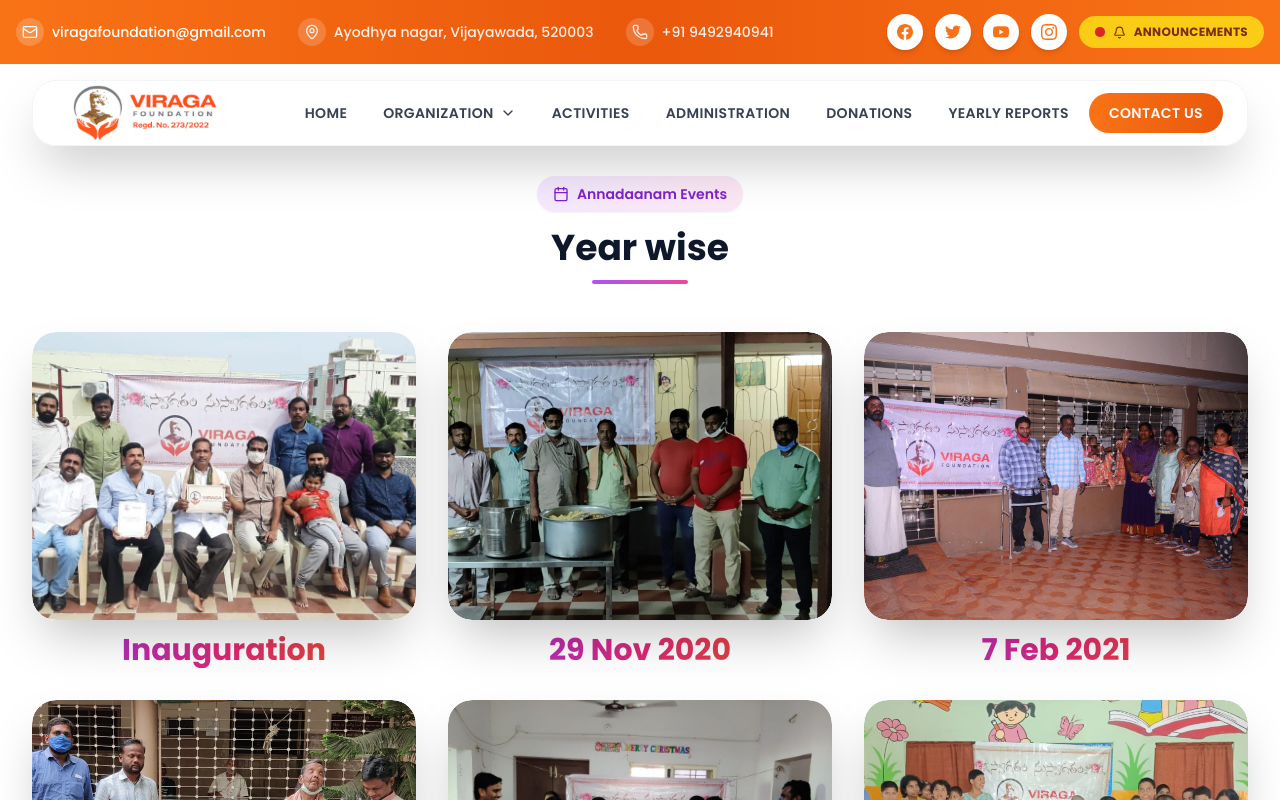
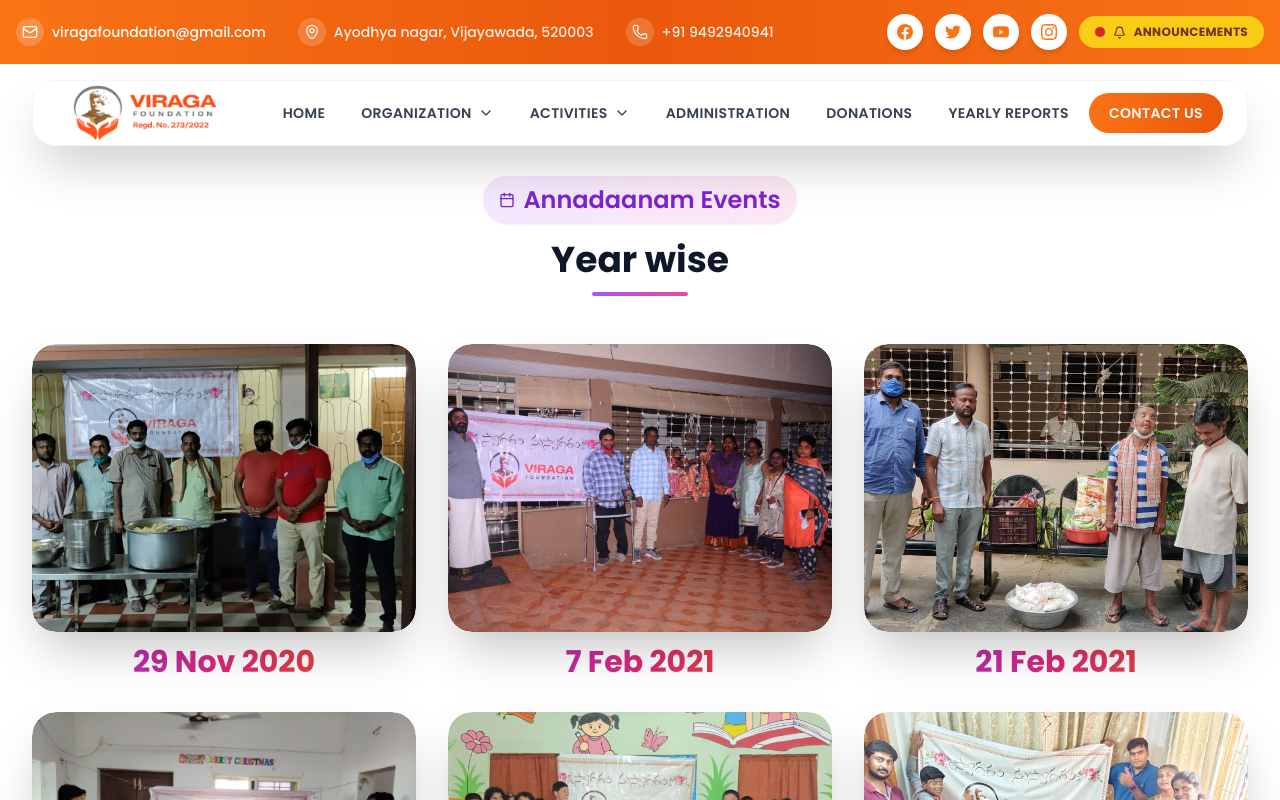
Before and after one commit to lokesh-yadav12/Viraga-foundation, a React (Vite) app: page /activities/anandam in a window 1280 px wide. Shown: the top 800 px of the page. Built offline with nearby package versions, Linux system fonts and the light colour scheme.

Commit message:
activities page fix

```diff
--- a/src/components/layout/Header.tsx
+++ b/src/components/layout/Header.tsx
@@ -176,6 +176,11 @@ const Navbar: React.FC = () => {
                         <Link to="/about" className="block px-5 py-3 text-gray-700 hover:bg-gradient-to-r hover:from-orange-50 hover:to-orange-100 hover:text-orange-600 transition-all duration-200 font-medium border-l-4 border-transparent hover:border-orange-500">
                           About Us
                         </Link>
+
+                         <Link to="/activities/anandam/inauguration" className="block px-5 py-3 text-gray-700 hover:bg-gradient-to-r hover:from-orange-50 hover:to-orange-100 hover:text-orange-600 transition-all duration-200 font-medium border-l-4 border-transparent hover:border-orange-500">
+                          Foundation Inception
+                        </Link>
+
                         <Link to="/objectives" className="block px-5 py-3 text-gray-700 hover:bg-gradient-to-r hover:from-orange-50 hover:to-orange-100 hover:text-orange-600 transition-all duration-200 font-medium border-l-4 border-transparent hover:border-orange-500">
                           Objectives
                         </Link>
@@ -189,10 +194,48 @@ const Navbar: React.FC = () => {
                     </div>
                   </div>
 
-                  <Link to="/activities" className="px-4 py-2 text-gray-700 hover:text-orange-500 font-semibold text-sm tracking-wide transition-all duration-300 relative group">
+                   <div className="relative group">
+                    <button className="px-4 py-2 text-gray-700 hover:text-orange-500 font-semibold text-sm tracking-wide transition-all duration-300 flex items-center gap-1.5 relative">
+                      ACTIVITIES
+                      <ChevronDown size={16} className="transition-transform duration-300 group-hover:rotate-180" />
+                      <span className="absolute bottom-0 left-0 w-0 h-1 bg-gradient-to-r from-orange-500 to-orange-600 group-hover:w-full transition-all duration-300 rounded-full"></span>
+                    </button>
+                    <div className="absolute left-0 mt-2 w-56 bg-white shadow-2xl rounded-lg opacity-0 invisible group-hover:opacity-100 group-hover:visible transition-all duration-300 z-50 border border-gray-100 overflow-hidden">
+                      <div className="py-2">
+                        <Link to="/activities/anandam" className="block px-5 py-2 text-gray-700 hover:bg-gradient-to-r hover:from-orange-50 hover:to-orange-100 hover:text-orange-600 transition-all duration-200 font-medium border-l-4 border-transparent hover:border-orange-500">
+                          Food Donation (Narayana Seva)
+                        </Link>
+                        <Link to="/activities/scholarship" className="block px-5 py-2 text-gray-700 hover:bg-gradient-to-r hover:from-orange-50 hover:to-orange-100 hover:text-orange-600 transition-all duration-200 font-medium border-l-4 border-transparent hover:border-orange-500">
+                          Scholarship Assistance & Guidance
+                        </Link>
+                        <Link to="/activities/orphanage" className="block px-5 py-2 text-gray-700 hover:bg-gradient-to-r hover:from-orange-50 hover:to-orange-100 hover:text-orange-600 transition-all duration-200 font-medium border-l-4 border-transparent hover:border-orange-500">
+                         Orphanage for Street Children
+                        </Link>
+                        <Link to="/activities/disaster-relief" className="block px-5 py-2 text-gray-700 hover:bg-gradient-to-r hover:from-orange-50 hover:to-orange-100 hover:text-orange-600 transition-all duration-200 font-medium border-l-4 border-transparent hover:border-orange-500">
+                          Disaster Relief & Humanitarian Aid
+                        </Link>
+                        <Link to="/" className="block px-5 py-2 text-gray-700 hover:bg-gradient-to-r hover:from-orange-50 hover:to-orange-100 hover:text-orange-600 transition-all duration-200 font-medium border-l-4 border-transparent hover:border-orange-500">
+                          Health Awareness & Medical Support
+                        </Link>
+                        <Link to="/" className="block px-5 py-2 text-gray-700 hover:bg-gradient-to-r hover:from-orange-50 hover:to-orange-100 hover:text-orange-600 transition-all duration-200 font-medium border-l-4 border-transparent hover:border-orange-500">
+                          Skill Development & Career Guidance
+                        </Link>
+
+                        <Link to="/" className="block px-5 py-2 text-gray-700 hover:bg-gradient-to-r hover:from-orange-50 hover:to-orange-100 hover:text-orange-600 transition-all duration-200 font-medium border-l-4 border-transparent hover:border-orange-500">
+                          Skill Development & Career Guidance
+                        </Link>
+
+
+
+                      </div>
+                    </div>
+                  </div>
+
+
+                  {/* <Link to="/activities" className="px-4 py-2 text-gray-700 hover:text-orange-500 font-semibold text-sm tracking-wide transition-all duration-300 relative group">
                     ACTIVITIES
                     <span className="absolute bottom-0 left-0 w-0 h-1 bg-gradient-to-r from-orange-500 to-orange-600 group-hover:w-full transition-all duration-300 rounded-full"></span>
-                  </Link>
+                  </Link> */}
                   <Link to="/administration" className="px-4 py-2 text-gray-700 hover:text-orange-500 font-semibold text-sm tracking-wide transition-all duration-300 relative group">
                     ADMINISTRATION
                     <span className="absolute bottom-0 left-0 w-0 h-1 bg-gradient-to-r from-orange-500 to-orange-600 group-hover:w-full transition-all duration-300 rounded-full"></span>
--- a/src/pages/Activities/AnandamPage.tsx
+++ b/src/pages/Activities/AnandamPage.tsx
@@ -3,7 +3,7 @@ import { Link } from 'react-router-dom';
 import {  ArrowRight, Calendar, Sparkles } from 'lucide-react';
 
 // One representative image per sub-folder as cover
-import cover1 from '../../assets/anandam/inauguration/1.jpg';
+//import cover1 from '../../assets/anandam/inauguration/1.jpg';
 import cover2 from '../../assets/anandam/29-11-2020/18.jpeg';
 import cover3 from '../../assets/anandam/7-2-2021/1.jpg';
 import cover4 from '../../assets/anandam/21-02-2021/1.jpg';
@@ -13,7 +13,7 @@ import cover7 from '../../assets/anandam/12-3-2023/1.jpg';
 import cover8 from '../../assets/anandam/2-5-2023/6.jpeg';
 import cover9 from '../../assets/anandam/29-11-2020/40.jpeg';
 const subFolders = [
-    { label: 'Inauguration', link: '/activities/anandam/inauguration', cover: cover1 },
+    // { label: 'Inauguration', link: '/activities/anandam/inauguration', cover: cover1 },
     { label: '29 Nov 2020', link: '/activities/anandam/29-11-2020', cover: cover2 },
     { label: '7 Feb 2021', link: '/activities/anandam/7-2-2021', cover: cover3 },
     { label: '21 Feb 2021', link: '/activities/anandam/21-02-2021', cover: cover4 },
@@ -50,7 +50,7 @@ const AnandamPage = () => {
                 <div className="text-center mb-12">
                     <div className="inline-flex items-center gap-2 px-4 py-2 bg-gradient-to-r from-purple-100 to-pink-100 rounded-full text-purple-700 text-sm font-semibold mb-4 shadow-sm">
                         <Calendar className="w-4 h-4" />
-                        <span>Annadaanam Events</span>
+                        <span className='text-2xl'>Annadaanam Events</span>
                     </div>
                     <h2 className="text-3xl sm:text-4xl font-bold text-slate-900 mb-3">Year wise</h2>
                     <div className="h-1 w-24 bg-gradient-to-r from-purple-500 to-pink-500 rounded-full mx-auto" />
--- a/src/pages/ActivitiesPage.tsx
+++ b/src/pages/ActivitiesPage.tsx
@@ -214,7 +214,7 @@ const ActivitiesPage = () => {
 										<span className="text-sm font-semibold">Tap to view activities</span>
 										<ArrowRight className="w-4 h-4 animate-bounce" />
 									</div>
-									<h3 className="text-3xl sm:text-4xl font-black bg-gradient-to-r from-purple-600 via-pink-600 to-orange-600 bg-clip-text text-transparent group-hover:from-purple-500 group-hover:via-pink-500 group-hover:to-orange-500 transition-all duration-500 tracking-tight mb-3"
+									<h3 className="text-2xl sm:text-3xl font-black bg-gradient-to-r from-purple-600 via-pink-600 to-orange-600 bg-clip-text text-transparent group-hover:from-purple-500 group-hover:via-pink-500 group-hover:to-orange-500 transition-all duration-500 tracking-tight mb-3"
 										style={{
 											backgroundSize: '200% 200%',
 										}}
```
